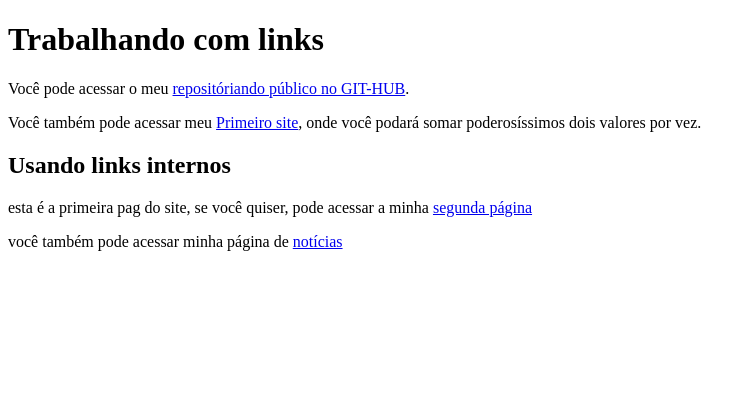
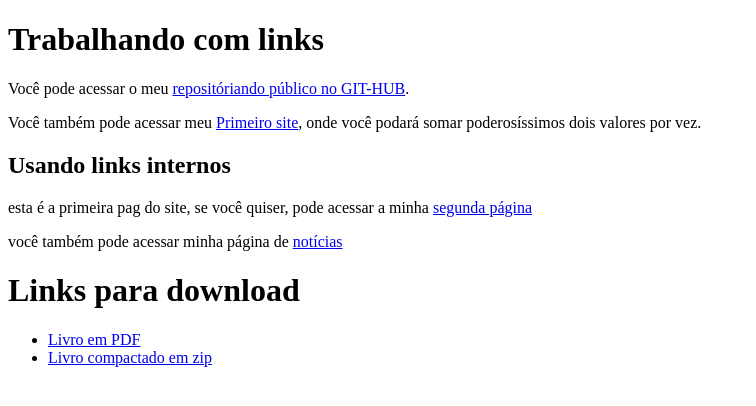
Before and after one commit to GuiK9/curso_html_css, a plain HTML site: page exercícios/ex-html_css0010/index.html in a window 1280 px wide. Shown: the whole page, without its empty margins (0-756 px from the left). Drawn offline with Linux system fonts and the light colour scheme.

Commit message:
Mais uma aula

```diff
--- a/exercícios/ex-html_css0010/index.html
+++ b/exercícios/ex-html_css0010/index.html
@@ -15,5 +15,10 @@
     <p>esta é a primeira pag do site, se você quiser, pode acessar a minha <a href="pag002.html" rel="next" target="_self">segunda página</a>
     </p>
     <p>você também pode acessar minha página de <a href="noticias/pag003.html" rel="next" target="_self">notícias</a></p>
+    <h1>Links para download</h1>
+    <ul>
+        <li><a href="livro/Inferno.pdf" download="Inferno.pdf" type="application/pdf">Livro em PDF</a></li>
+        <li><a href="livro/Inferno.zip" download="Inferno.zip" type="application/pdf">Livro compactado em zip</a></li>
+    </ul>
 </body>
 </html>
```
Also changed, not shown: 2 other files.
